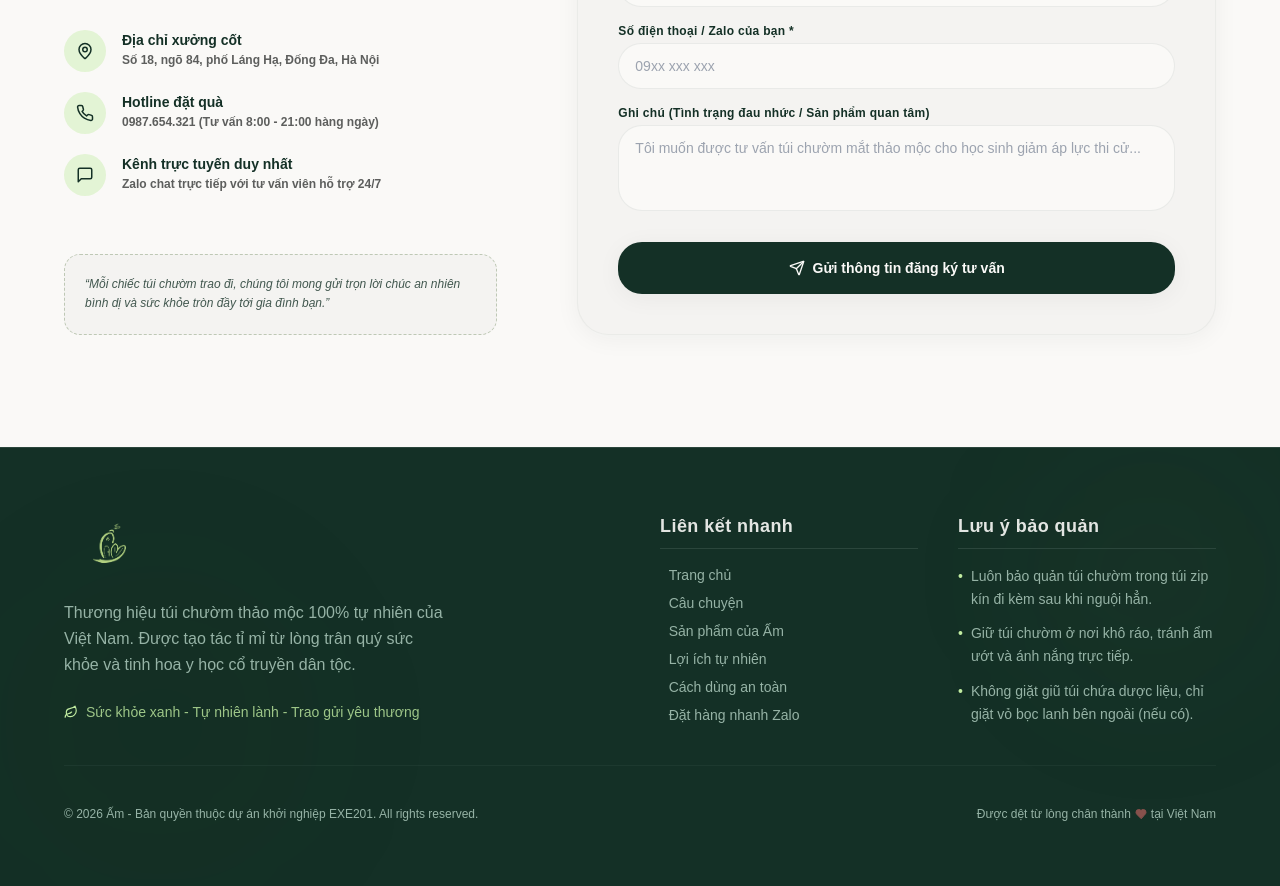
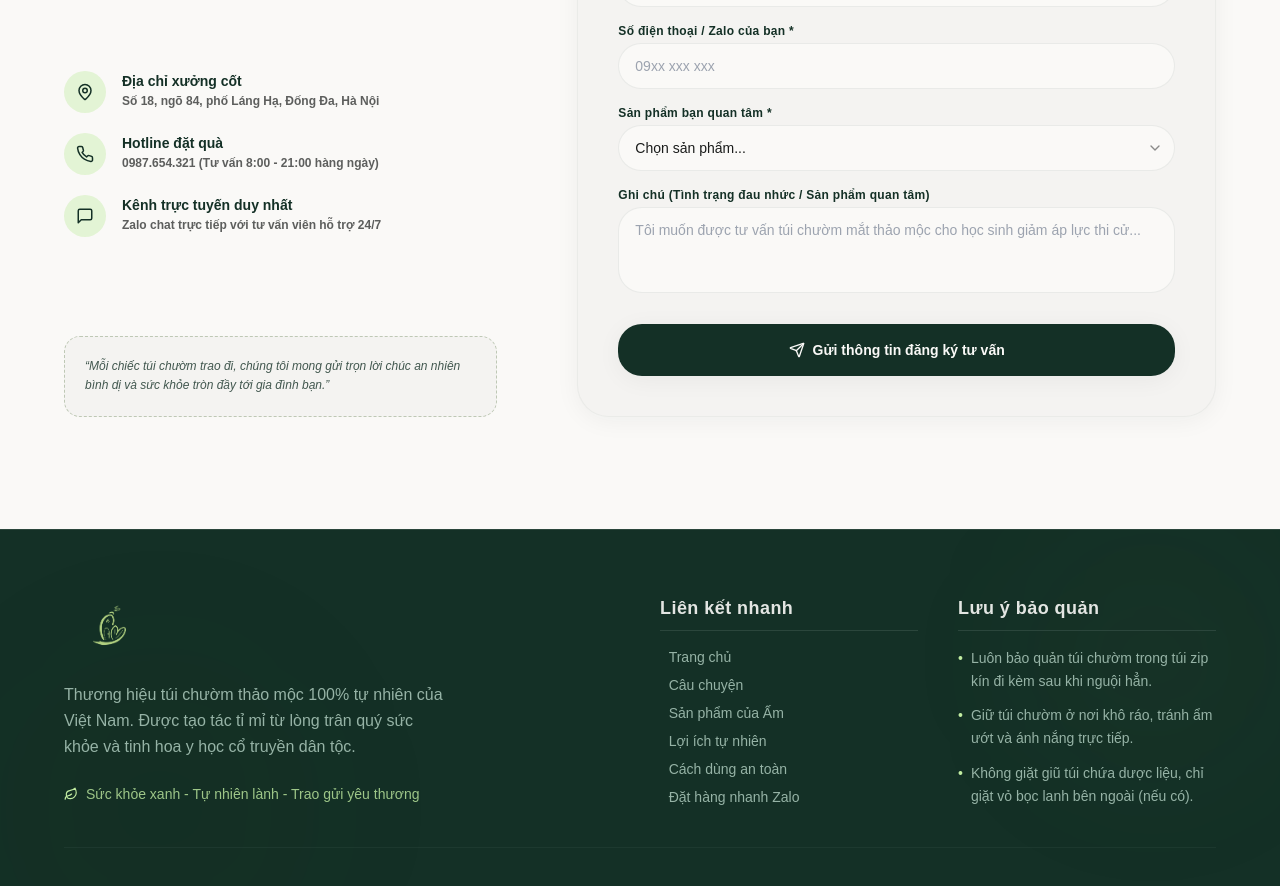
Before and after one commit to Soupsix/Am_Exe201_Landing_page, a Next.js app: page / in a window 1280 px wide. Shown: the part 8068-8954 px from the top of the page. Built offline with nearby package versions, Linux system fonts and the light colour scheme.

Commit message:
Update Form

```diff
--- /dev/null
+++ b/src/app/api/contact/route.ts
@@ -0,0 +1,75 @@
+import { NextResponse } from 'next/server';
+import { z } from 'zod';
+
+const contactSchema = z.object({
+  name: z.string().trim().min(1, 'Họ và tên là thông tin bắt buộc.'),
+  phone: z.string().trim().min(1, 'Số điện thoại là thông tin bắt buộc.'),
+  product: z.string().trim().min(1, 'Sản phẩm quan tâm là thông tin bắt buộc.'),
+  note: z.string().trim().optional(),
+});
+
+export async function POST(request: Request) {
+  try {
+    const body = await request.json();
+
+    // Validate request body
+    const result = contactSchema.safeParse(body);
+    if (!result.success) {
+      const errorMsg = result.error.issues.map(issue => issue.message).join(', ');
+      return NextResponse.json(
+        { success: false, error: errorMsg },
+        { status: 400 }
+      );
+    }
+
+    const { name, phone, product, note } = result.data;
+    const scriptUrl = process.env.GOOGLE_SHEET_SCRIPT_URL;
+
+    if (!scriptUrl) {
+      console.warn('⚠️ GOOGLE_SHEET_SCRIPT_URL chưa được thiết lập trong .env. Dữ liệu nhận được:');
+      console.warn(`Họ tên: ${name} | SĐT: ${phone} | Sản phẩm: ${product} | Ghi chú: ${note || '(Không có)'}`);
+
+      // Giả lập thành công cho môi trường phát triển chưa config Sheet
+      return NextResponse.json({
+        success: true,
+        message: 'Đăng ký thành công (Chế độ giả lập - Chưa cấu hình Google Sheet URL)',
+      });
+    }
+
+    // Gửi yêu cầu tới Google Apps Script Web App
+    const response = await fetch(scriptUrl, {
+      method: 'POST',
+      headers: {
+        'Content-Type': 'application/json',
+      },
+      body: JSON.stringify({
+        name,
+        phone,
+        product,
+        note: note || '',
+      }),
+    });
+
+    if (!response.ok) {
+      throw new Error(`Google Sheets API responded with status ${response.status}`);
+    }
+
+    const data = await response.json();
+
+    if (data.result === 'success') {
+      return NextResponse.json({ success: true });
+    } else {
+      console.error('Lỗi phản hồi từ Google Sheets Apps Script:', data.error);
+      return NextResponse.json(
+        { success: false, error: 'Không thể lưu dữ liệu vào Google Sheet.' },
+        { status: 500 }
+      );
+    }
+  } catch (error: any) {
+    console.error('Lỗi khi gọi API Contact:', error);
+    return NextResponse.json(
+      { success: false, error: 'Đã xảy ra lỗi hệ thống. Vui lòng thử lại sau.' },
+      { status: 500 }
+    );
+  }
+}
--- a/src/components/sections/ContactSection.tsx
+++ b/src/components/sections/ContactSection.tsx
@@ -2,23 +2,50 @@
 
 import * as React from 'react';
 import { motion } from 'framer-motion';
-import { MapPin, Phone, MessageSquare, Mail, Send, Check } from 'lucide-react';
+import { MapPin, Phone, MessageSquare, Mail, Send, Check, ChevronDown } from 'lucide-react';
 import { useState } from 'react';
 
 export default function ContactSection() {
-  const [formData, setFormData] = useState({ name: '', phone: '', note: '' });
+  const [formData, setFormData] = useState({ name: '', phone: '', product: '', note: '' });
+  const [isSubmitting, setIsSubmitting] = useState(false);
   const [submitted, setSubmitted] = useState(false);
+  const [error, setError] = useState<string | null>(null);
 
-  const handleSubmit = (e: React.FormEvent) => {
+  const handleSubmit = async (e: React.FormEvent) => {
     e.preventDefault();
-    if (!formData.name || !formData.phone) return;
+    if (!formData.name || !formData.phone || !formData.product) {
+      setError('Vui lòng điền đầy đủ các thông tin bắt buộc.');
+      return;
+    }
 
-    // Simulate sending contact (actually we just show success and open a customized Zalo pre-fill message if they want, or a beautiful toast)
-    setSubmitted(true);
-    setTimeout(() => {
-      setSubmitted(false);
-      setFormData({ name: '', phone: '', note: '' });
-    }, 4000);
+    setIsSubmitting(true);
+    setError(null);
+
+    try {
+      const response = await fetch('/api/contact', {
+        method: 'POST',
+        headers: {
+          'Content-Type': 'application/json',
+        },
+        body: JSON.stringify(formData),
+      });
+
+      const result = await response.json();
+      if (result.success) {
+        setSubmitted(true);
+        setFormData({ name: '', phone: '', product: '', note: '' });
+        setTimeout(() => {
+          setSubmitted(false);
+        }, 4000);
+      } else {
+        setError(result.error || 'Có lỗi xảy ra, vui lòng thử lại sau.');
+      }
+    } catch (err) {
+      console.error(err);
+      setError('Lỗi kết nối. Vui lòng kiểm tra mạng và thử lại.');
+    } finally {
+      setIsSubmitting(false);
+    }
   };
 
   return (
@@ -155,6 +182,27 @@ export default function ContactSection() {
                       />
                     </div>
 
+                    {/* Product dropdown select */}
+                    <div className="space-y-1">
+                      <label className="text-xs font-bold text-primary tracking-wide block">Sản phẩm bạn quan tâm *</label>
+                      <div className="relative">
+                        <select
+                          required
+                          value={formData.product}
+                          onChange={(e) => setFormData({ ...formData, product: e.target.value })}
+                          className="w-full bg-background border border-outline-variant/30 rounded-xl px-4 py-3 pr-10 text-sm focus:outline-none focus:border-primary focus:ring-1 focus:ring-primary transition-all font-sans appearance-none text-onBackground"
+                        >
+                          <option value="" disabled>Chọn sản phẩm...</option>
+                          <option value="Túi Chườm Thảo Mộc">Túi Chườm Thảo Mộc</option>
+                          <option value="Túi Chườm Mắt Thảo Mộc">Túi Chườm Mắt Thảo Mộc</option>
+                          <option value="Quà Tặng">Quà Tặng</option>
+                        </select>
+                        <div className="absolute inset-y-0 right-0 flex items-center pr-3 pointer-events-none text-onBackground/50">
+                          <ChevronDown size={16} />
+                        </div>
+                      </div>
+                    </div>
+
                     {/* Note input */}
                     <div className="space-y-1">
                       <label className="text-xs font-bold text-primary tracking-wide block">Ghi chú (Tình trạng đau nhức / Sản phẩm quan tâm)</label>
@@ -168,11 +216,27 @@ export default function ContactSection() {
                     </div>
                   </div>
 
+                  {error && (
+                    <p className="text-xs font-semibold text-red-500 px-1">
+                      ⚠️ {error}
+                    </p>
+                  )}
+
                   <button
                     type="submit"
-                    className="w-full py-4 bg-primary text-background hover:bg-primary-container rounded-xl font-semibold text-sm flex items-center justify-center gap-2 transition-all duration-300 shadow-diffused-sm focus:outline-none"
+                    disabled={isSubmitting}
+                    className="w-full py-4 bg-primary text-background hover:bg-primary-container rounded-xl font-semibold text-sm flex items-center justify-center gap-2 transition-all duration-300 shadow-diffused-sm focus:outline-none disabled:opacity-50 disabled:cursor-not-allowed"
                   >
-                    <Send size={16} /> Gửi thông tin đăng ký tư vấn
+                    {isSubmitting ? (
+                      <>
+                        <div className="w-4 h-4 border-2 border-background border-t-transparent rounded-full animate-spin" />
+                        Đang gửi thông tin...
+                      </>
+                    ) : (
+                      <>
+                        <Send size={16} /> Gửi thông tin đăng ký tư vấn
+                      </>
+                    )}
                   </button>
                 </form>
               )}
```
Also changed, not shown: 1 other file (tests, documents, lock files or other folders).
